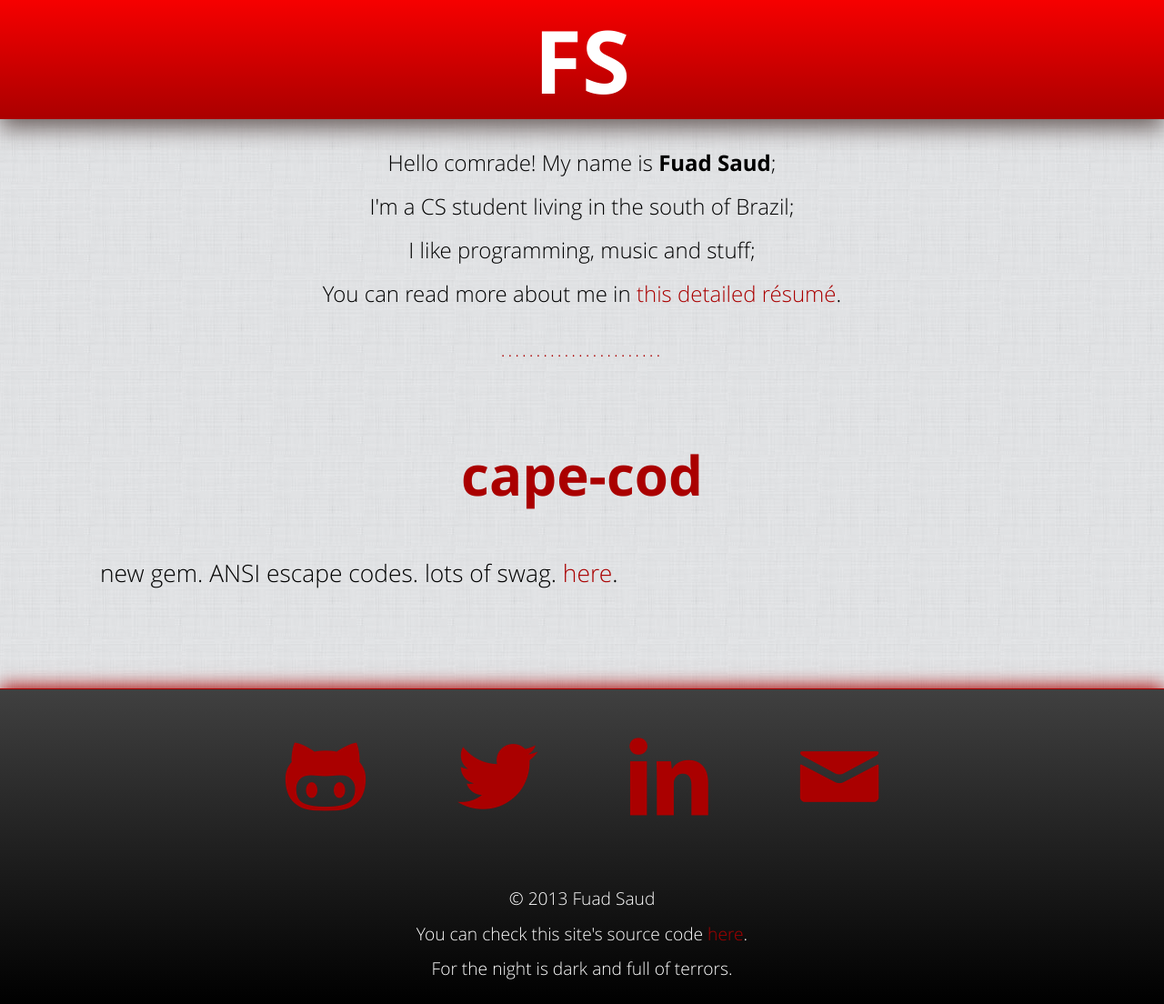
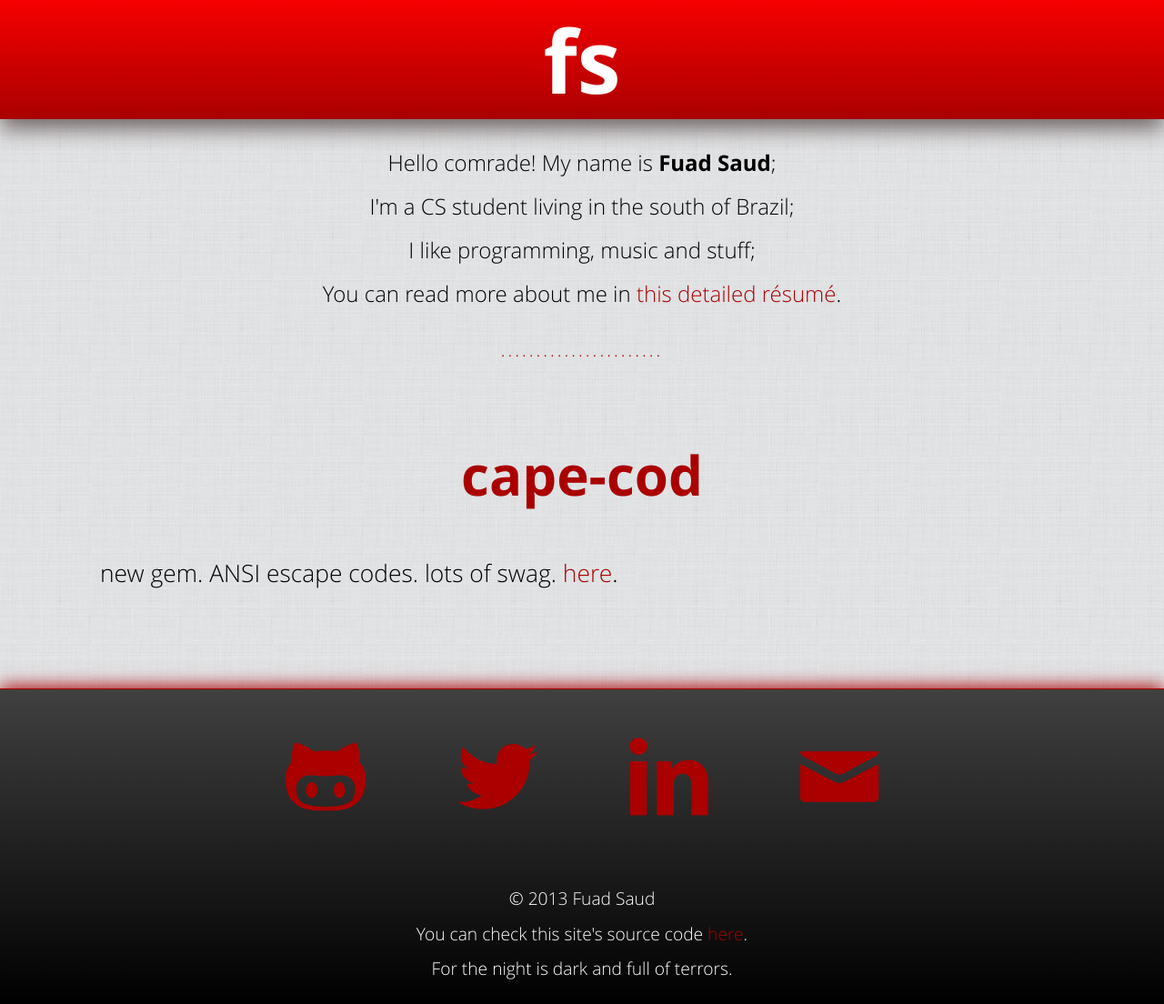
Before and after one commit to fuadsaud/fuadsaud.github.io, a Jekyll site: the page built from index.html, in a window 1280 px wide. Shown: the whole page at 91% size. Built offline with Jekyll 4.4.1, drawn with Linux system fonts in a browser that asks for light colours; Markdown is read by kramdown in place of the engine named in the settings.

```diff
--- a/_includes/head.html
+++ b/_includes/head.html
@@ -6,7 +6,7 @@
   <meta name="author" content="{{ site.author.name }}">
   <meta name="viewport" content="width=device-width">
 
-  <title>{% if page.title %} {{ page.title }} - {% endif %} FS</title>
+  <title>{% if page.title %} {{ page.title }} - {% endif %} fs</title>
 
   <!-- <link rel="alternate" type="application/atom+xml" href="atom.xml" title="Fuad Saud"> -->
   <link rel="canonical" href="{{ page.url | canonical }}">
--- a/_layouts/default.html
+++ b/_layouts/default.html
@@ -11,7 +11,7 @@
   <div class="container">
     <header class="banner">
       <h1 class="fs">
-        <a href="/">FS</a>
+        <a href="/">fs</a>
       </h1>
     </header>
 
```
